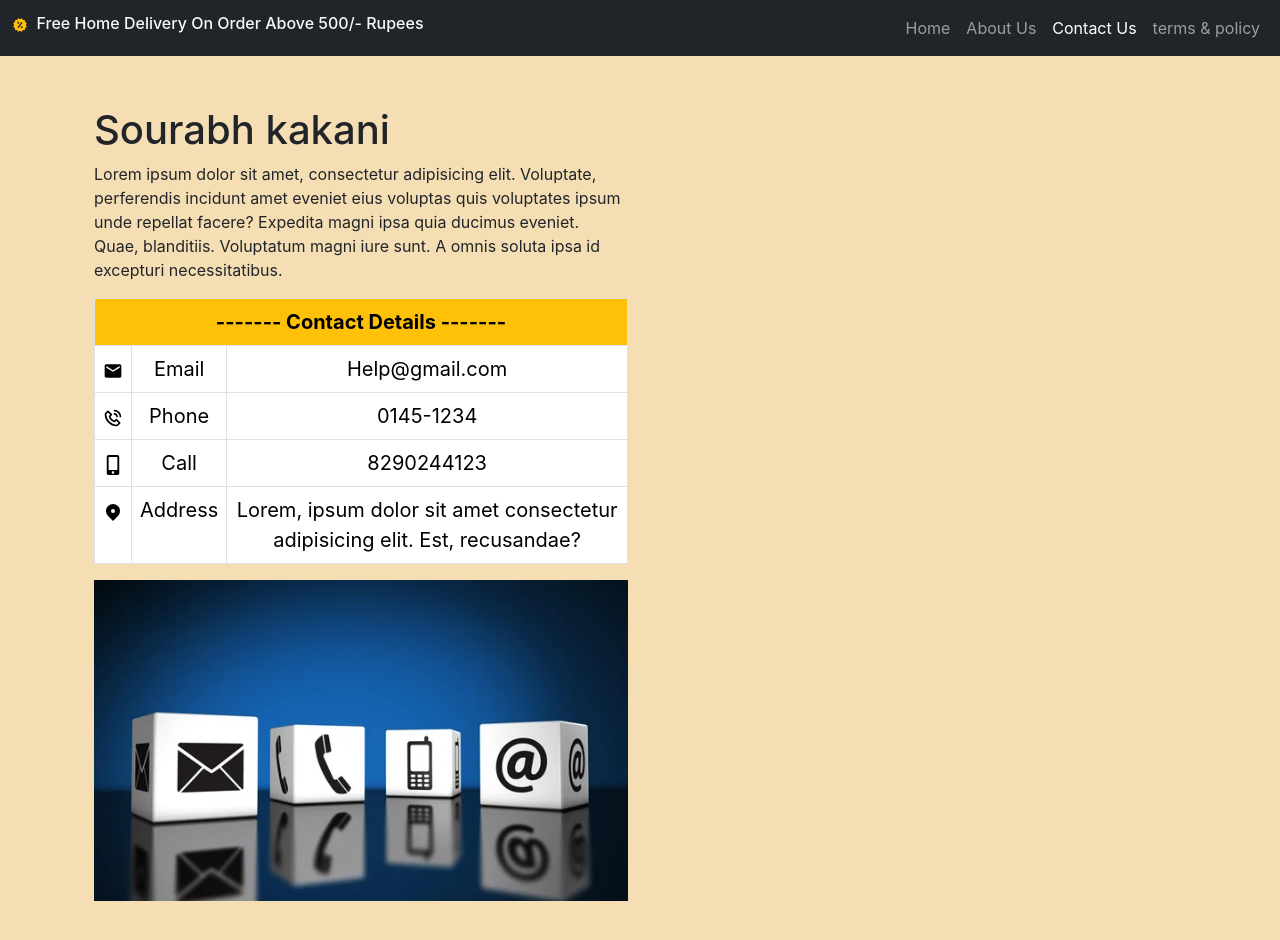
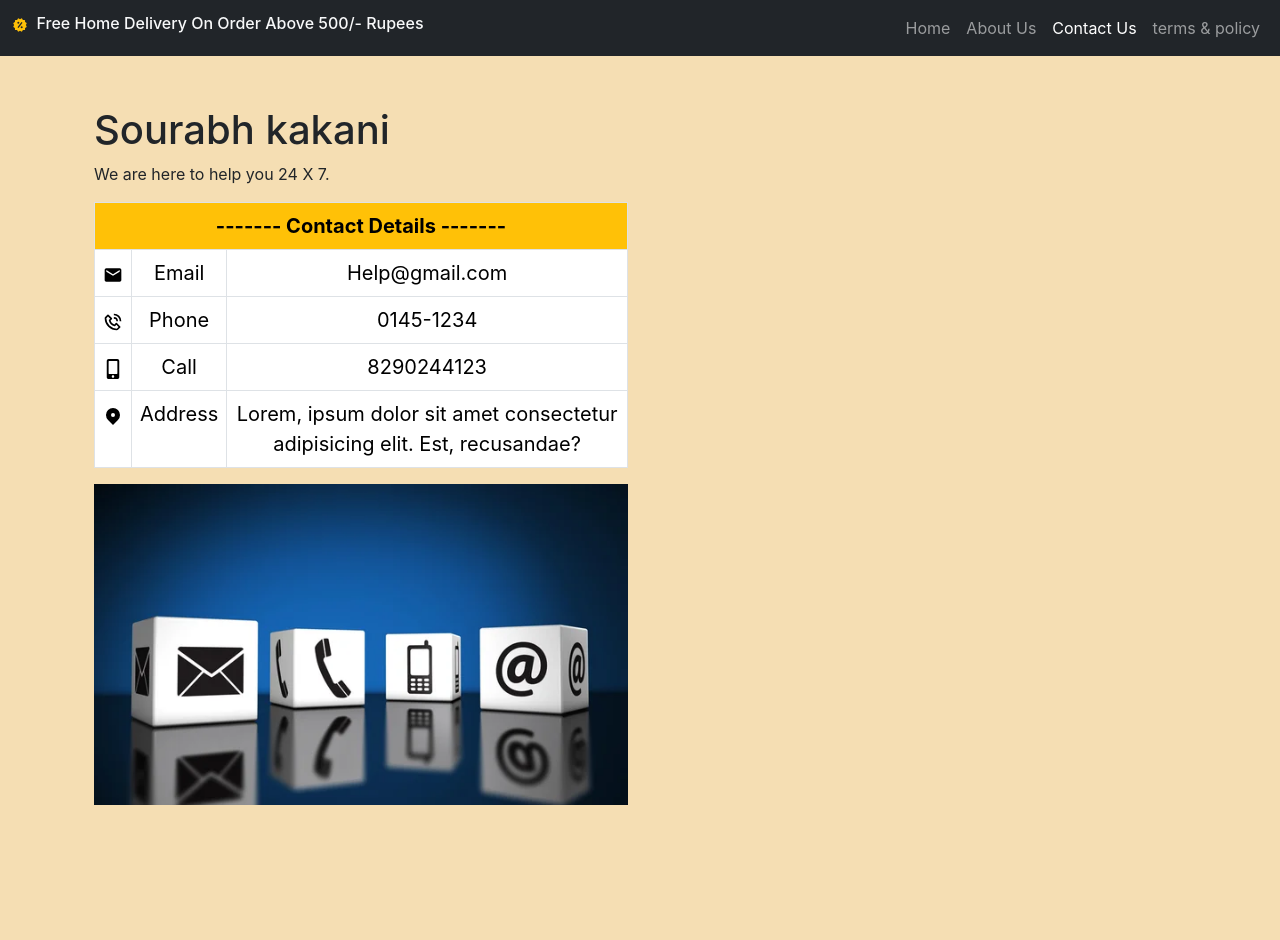
Before and after one commit to SourabhK08/Pizza_Ordering_App, a React (Create React App) app in the folder client/: page /contact in a window 1280 px wide. Shown: the top 940 px of the page. After the commit the page ends 855 px from the top, so only its background shows below. Built offline with nearby package versions, Linux system fonts and the light colour scheme.

Commit message:
updated contact us file

```diff
--- a/client/src/components/ContactUs.jsx
+++ b/client/src/components/ContactUs.jsx
@@ -11,13 +11,7 @@ const ContactUs = () => {
         <Row>
           <Col md={6}>
             <h1>Sourabh kakani</h1>
-            <p>
-              Lorem ipsum dolor sit amet, consectetur adipisicing elit.
-              Voluptate, perferendis incidunt amet eveniet eius voluptas quis
-              voluptates ipsum unde repellat facere? Expedita magni ipsa quia
-              ducimus eveniet. Quae, blanditiis. Voluptatum magni iure sunt. A
-              omnis soluta ipsa id excepturi necessitatibus.
-            </p>
+            <p>We are here to help you 24 X 7.</p>
 
             <Table
               bordered
```
